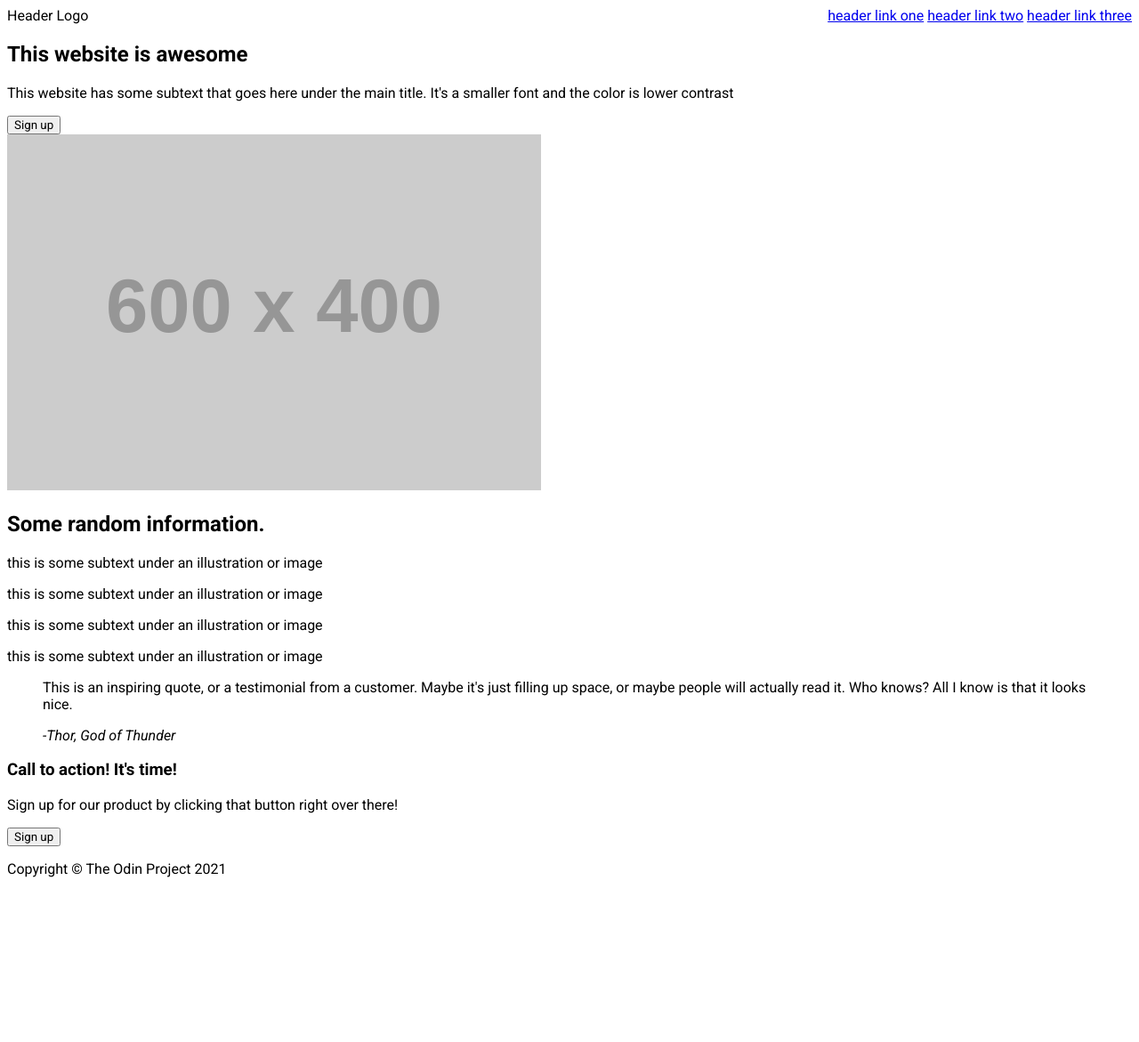
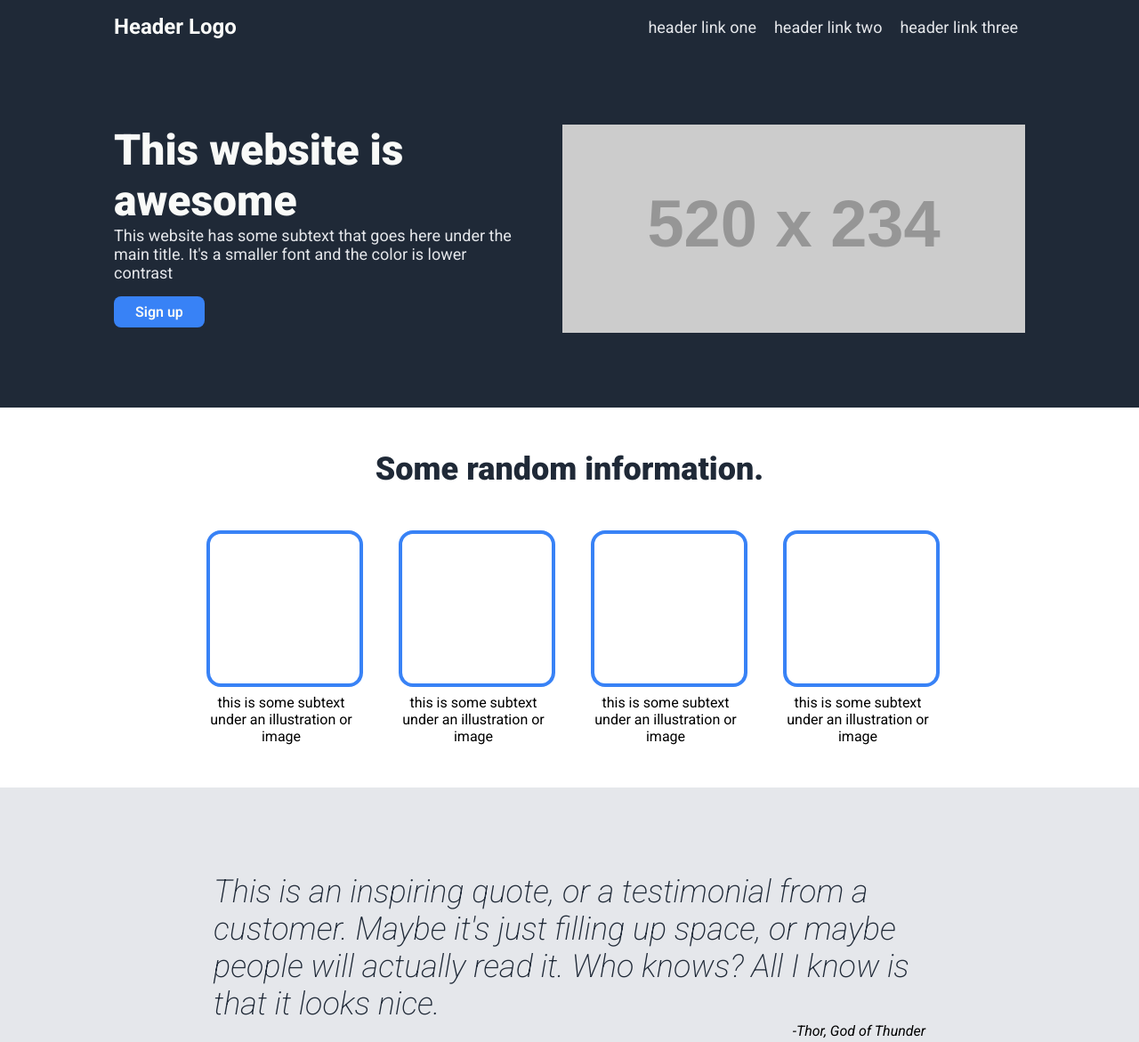
Before and after one commit to Babcster/LandingPage, a plain HTML site: page index.html in a window 1280 px wide. Shown: the top 1171 px of the page at 89% size. Before the commit the page ends 1002 px from the top, so only its background shows below. Drawn offline with Linux system fonts and the light colour scheme; placeholder pictures from the web are drawn by us.

Commit message:
Add content

```diff
--- a/index.html
+++ b/index.html
@@ -13,6 +13,7 @@
 </head>
 
 <body>
+    <div class="header-background">
         <header>
             <div class="header-logo">Header Logo</div>
             <div class="header-links">
@@ -21,18 +22,25 @@
                 <a href="#">header link three</a>
             </div>
         </header>
+    </div>
 
     <main>
+        <div class="hero-background">
+            <div class="hero-container">
                 <section class="hero">
                     <h1>This website is awesome</h1>
-            <p>This website has some subtext that goes here under the main title. It's a smaller font and the color is
+                    <p>This website has some subtext that goes here under the main title. It's a smaller font and the
+                        color
+                        is
                         lower contrast</p>
                     <button>Sign up</button>
                 </section>
 
                 <section class="placeholder-image">
-            <img src="https://placehold.co/600x400" alt="this is a placeholder for an image">
+                    <img src="https://placehold.co/520x234" alt="this is a placeholder for an image">
                 </section>
+            </div>
+        </div>
 
         <section class="random-information">
             <h2>Some random information.</h2>
@@ -60,17 +68,23 @@
             <blockquote>
                 <p>This is an inspiring quote, or a testimonial from a customer. Maybe it's just filling up space, or
                     maybe people will actually read it. Who knows? All I know is that it looks nice.</p>
+                <div class="cite">
                     <cite>-Thor, God of Thunder</cite>
+                </div>
             </blockquote>
         </section>
 
+        <div class="action-container">
             <section class="call-to-action">
                 <div class="content">
                     <h3>Call to action! It's time!</h3>
                     <p>Sign up for our product by clicking that button right over there!</p>
                 </div>
-            <button>Sign up</button>
+                <div>
+                    <button class="call-to-action-button">Sign up</button>
+                </div>
             </section>
+        </div>
     </main>
 
     <footer>
--- a/style.css
+++ b/style.css
@@ -1,8 +1,165 @@
 * {
     font-family: Roboto;
+    margin: 0;
+}
+
+body {
+    margin: 0;
+}
+
+.header-background,
+.hero-background {
+    background-color: #1F2937;
 }
 
 header {
     display: flex;
     justify-content: space-between;
+    align-items: center;
+    padding: 16px;
+    margin: auto;
+    max-width: 1024px;
 }
+
+.header-logo {
+    font-size: 24px;
+    color: #F9FAF8;
+    font-weight: 700;
+}
+
+a {
+    text-decoration: none;
+    font-size: 18px;
+    color: #E5E7EB;
+    padding: 8px;
+}
+
+.hero-container {
+    display: flex;
+    justify-content: space-between;
+    margin: auto;
+    gap: 48px;
+    max-width: 1024px;
+    padding-top: 80px;
+    padding-bottom: 80px;
+}
+
+h1 {
+    font-size: 48px;
+    color: #F9FAF8;
+    font-weight: 900;
+}
+
+.hero p {
+    font-size: 18px;
+    color: #E5E7EB;
+}
+
+.hero button {
+    background-color: #3882F6;
+    padding: 8px 24px;
+    margin-top: 16px;
+    color: #F9FAF8;
+    font-weight: 600;
+    font-size: 16px;
+    border: none;
+    border-radius: 8px;
+    cursor: pointer;
+}
+
+h2 {
+    font-size: 36px;
+    color: #1F2937;
+    font-weight: 900;
+    margin-top: 48px;
+}
+
+.random-information {
+    max-width: 1024px;
+    margin: auto;
+    text-align: center;
+}
+
+.item {
+    max-width: 168px;
+    margin-top: 48px;
+}
+
+.item p {
+    margin-top: 8px;
+}
+
+.item-image {
+    border:solid 4px #3882F6;
+    border-radius: 16px;
+    width: 168px;
+    height: 168px;
+}
+
+.information-items {
+    display: flex;
+    justify-content: center;
+    gap: 48px;
+    margin-bottom: 48px;
+}
+
+.quote {
+    background-color: #E5E7EB;
+    padding: 96px;
+}
+
+blockquote {
+    max-width: 800px ;
+    margin: auto;
+}
+
+blockquote p {
+    font-size: 36px;
+    font-weight: 200;
+    font-style: italic;
+    color: #1F2937;
+}
+
+.cite {
+    display: flex;
+    justify-content: end;
+}
+
+.call-to-action {
+    background-color: #3882F6;
+    border-radius: 16px;
+    width: 1024px;
+    height: 160px;
+    margin: auto;
+    gap: 96px;
+    display: flex;
+    justify-content: center;
+    align-items: center;
+}
+
+.content {
+    color: #E5E7EB;
+}
+
+.action-container {
+    height: 350px;
+    display: flex;
+}
+
+.call-to-action-button {
+    background-color: #3882F6;
+    border: 2px solid #E5E7EB ;
+    border-radius: 6px;
+    color: #E5E7EB;
+    font-weight: 600;
+    padding: 4px 16px;
+    cursor: pointer;
+}
+
+
+footer {
+    background-color: #1F2937;
+    text-align: center;
+    color: #E5E7EB;
+    padding: 24px;
+}
```
Lines whose indentation alone changed are shown as unchanged.
